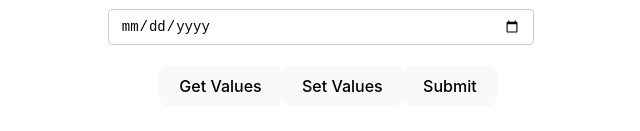
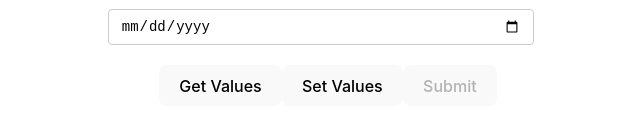
Before and after one commit to eijnehc/rhf-demo, a React (Vite) app: page / in a window 1280 px wide. Shown: the part 1021-1152 px from the top of the page, without its empty margins (312-952 px from the left). Built offline with nearby package versions, Linux system fonts and the light colour scheme.

Commit message:
Disable for submission

```diff
--- a/src/components/YoutubeForm.tsx
+++ b/src/components/YoutubeForm.tsx
@@ -45,7 +45,7 @@
     getValues,
     setValue,
   } = form;
-  const { errors, touchedFields, dirtyFields, isDirty } = formState;
+  const { errors, touchedFields, dirtyFields, isDirty, isValid } = formState;
 
   console.log(touchedFields, dirtyFields, isDirty);
 
@@ -241,7 +241,7 @@
         <button type="button" onClick={handleSetValue}>
           Set Values
         </button>
-        <button>Submit</button>
+        <button disabled={!isDirty || !isValid}>Submit</button>
       </form>
       <DevTool control={control} />
     </div>
```
